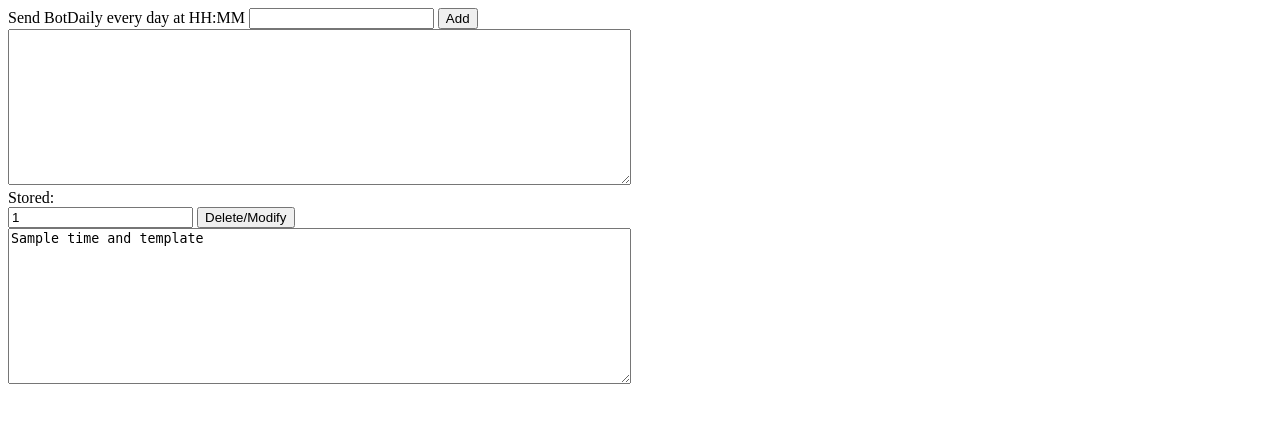
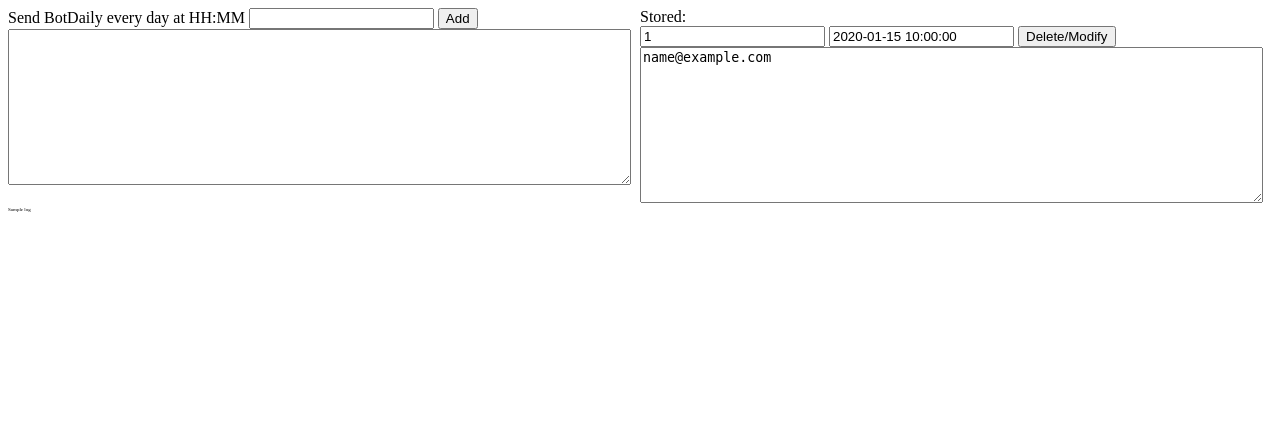
Before and after one commit to yx-z/BotDailyServer, a Flask app: template templates/index.html in a window 1280 px wide. Shown: the top 423 px of the page. Run offline with Flask 2, Linux system fonts and the light colour scheme; the template is opened without the code that fills it: most values are stand-ins (such as "Sample title", 1, 10 or a date in 2020); parts of the project's set-up code (start-up, migrations or seed data) failed here and were passed over.

Commit message:
Add DAO and log on page

```diff
--- a/app.py
+++ b/app.py
@@ -1,50 +1,53 @@
 import datetime
 import logging
+import os
 
-from flask import Flask, render_template, request, redirect
+from flask import Flask, render_template, redirect
 
-app = Flask(__name__)
+from util.dao import get_db, construct_obj, construct_id
+from util.system import create_log, setup_log, get_log
+from util.web import get_form_values
 
-TEMPLATES = {}
+FLASK = Flask(__name__)
+LOG_FILE = os.path.join("log", f"{datetime.datetime.today().strftime('%Y%m%d')}.log")
+DB = get_db()
 
 
-@app.route("/")
+@FLASK.route("/")
 def home_page():
-    return render_template("index.html", templates=TEMPLATES)
+    return render_template(
+        "index.html", templates=DB.find(), log=get_log(LOG_FILE, reverse=True)
+    )
 
 
-@app.route("/add_email_template", methods=["POST"])
+@FLASK.route("/add_email_template", methods=["POST"])
 def add_email_template():
-    time = request.form["time"]
-    template = request.form["email_template"]
+    time, template = get_form_values(["time", "email_template"])
 
-    TEMPLATES[str(len(TEMPLATES))] = (time, template)
+    _id = DB.insert_one(construct_obj(time, template)).inserted_id
+    logging.info(f"Inserted {_id}")
     return redirect("/")
 
 
-@app.route("/remove_email_template", methods=["POST"])
-def remove_email_template():
-    uid = request.form["uid"]
-    modified_time = request.form["time"]
-    modified_template = request.form["email_template"]
-    if uid in TEMPLATES:
-        if len(modified_time) == 0 or len(modified_template) == 0:
-            del TEMPLATES[uid]
-        else:
-            TEMPLATES[uid] = (modified_time, modified_template)
+@FLASK.route("/modify_email_template", methods=["POST"])
+def modify_email_template():
+    _id, modified_time, modified_template = get_form_values(
+        ["_id", "time", "email_template"]
+    )
+    if len(modified_time) == 0 or len(modified_template) == 0:
+        delete_result = DB.delete_one(construct_id(_id))
+        if delete_result.deleted_count > 0:
+            logging.info(f"Deleted {_id}")
+    else:
+        update_result = DB.replace_one(
+            construct_id(_id), construct_obj(modified_time, modified_template)
+        )
+        if update_result.modified_count > 0:
+            logging.info(f"Updated {_id}")
     return redirect("/")
 
 
 if __name__ == "__main__":
-    logging.basicConfig(
-        level=logging.INFO,
-        format="%(asctime)s %(levelname)-10s %(message)s",
-        datefmt="%Y/%m/%d %H:%M:%S",
-        handlers=[
-            logging.FileHandler(
-                f"log/{datetime.datetime.today().strftime('%Y%m%d')}.log"
-            ),
-            logging.StreamHandler(),
-        ]
-    )
-    app.run()
+    create_log(LOG_FILE)
+    setup_log(LOG_FILE)
+    FLASK.run()
--- a/bd/component/base_component.py
+++ b/bd/component/base_component.py
@@ -11,7 +11,7 @@ from util.image import (
     Color,
     Coordinate,
 )
-from util.io import resource_exists
+from util.system import resource_exists
 from util.web import CSS_FULL_WIDTH, dict_to_css
 
 
--- a/bd/mail/email_template.py
+++ b/bd/mail/email_template.py
@@ -4,7 +4,7 @@ from typing import List, Tuple, Optional, Set, Union
 
 from bd.component.base_component import BaseComponent
 from bd.component.templated_text import Subject
-from util.io import interrupt_after
+from util.system import interrupt_after
 from util.mail import Sender
 
 
--- a/bd/scheduler/task.py
+++ b/bd/scheduler/task.py
@@ -2,7 +2,7 @@ import threading
 from typing import Tuple
 
 from bd.mail.email_template import EmailTemplate
-from util.io import exception_as_str
+from util.system import exception_as_str
 from util.web import HTML_NEW_LINE
 
 
--- a/dao/bd.py
+++ /dev/null
@@ -1,6 +0,0 @@
-import logging
-import pymongo
-
-PORT = 12345
-CLIENT = pymongo.MongoClient(f"mongodb://localhost:{PORT}")
-RECIPIENTS_TABLE = CLIENT["recipients"]
--- a/templates/base_page.html
+++ b/templates/base_page.html
@@ -3,6 +3,18 @@
 <head>
     <meta charset="UTF-8">
     <title>Bot Daily</title>
+    <style>
+        .column {
+            float: left;
+            width: 50%;
+        }
+
+        .row:after {
+            content: "";
+            display: table;
+            clear: both;
+        }
+    </style>
 </head>
 <body>
 {% block content %}
--- a/templates/index.html
+++ b/templates/index.html
@@ -1,27 +1,39 @@
 {% extends "base_page.html" %}
 {% block content %}
+    <div class="row">
         <div>
-        <form method="post" action="{{ url_for('add_email_template') }}">
+            <div class="column">
+                <form method="post"
+                      action="{{ url_for('add_email_template') }}">
                     <div>Send BotDaily every day at HH:MM
                         <input type="text" name="time">
                         <input type="submit" value="Add"></div>
-            <textarea name="email_template" rows="10" cols="75"></textarea>
+                    <textarea name="email_template" rows="10"
+                              cols="75"></textarea>
                 </form>
             </div>
 
             Stored:
             <div>
-        {% for uid, time_and_template in templates.items() %}
-            <form method="post" action="{{ url_for('remove_email_template') }}">
+                {% for obj in templates %}
+                    <form method="post"
+                          action="{{ url_for('modify_email_template') }}">
                         <div>
+                            <input type="text" name="_id"
+                                   value="{{ obj['_id'] }}" readonly>
                             <input type="text" name="time"
-                           value="{{ time_and_template[0] }}">
+                                   value="{{ obj['time'] }}">
                             <input type="submit" value="Delete/Modify">
-                    <input type="hidden" name="uid" value="{{ uid }}">
                         </div>
                         <textarea name="email_template" rows="10"
-                          cols="75">{{ time_and_template[1] }}</textarea>
+                                  cols="75">{{ obj['email_template'] }}</textarea>
                     </form>
                 {% endfor %}
             </div>
+        </div>
+
+        <div style="font-size: 5px;">
+            {{ log }}
+        </div>
+    </div>
 {% endblock %}
--- a/util/image.py
+++ b/util/image.py
@@ -4,7 +4,7 @@ from typing import Tuple
 from PIL import Image
 from PIL import ImageDraw, ImageFilter, ImageChops, ImageFont
 
-from util.io import get_resource_path
+from util.system import get_resource_path
 
 Color = Tuple[int, int, int]
 Coordinate = Tuple[int, int]
--- a/util/web.py
+++ b/util/web.py
@@ -1,7 +1,15 @@
+from typing import List
+
+from flask import request
+
 CSS_FULL_WIDTH = {"width": "100%"}
 
 HTML_NEW_LINE = "<br>"
 
 
+def get_form_values(value_names: List[str]) -> List:
+    return list(map(request.form.get, value_names))
+
+
 def dict_to_css(**kwargs) -> str:
     return ";".join(map(lambda p: f"{p[0]}:{p[1]}", kwargs.items()))
```
Also changed, not shown: util/dao.py (added, +17 -0 lines), util/system.py (renamed from util/io.py, +25 -0 lines), dao/__init__.py (deleted). Lines whose indentation alone changed are shown as unchanged.
